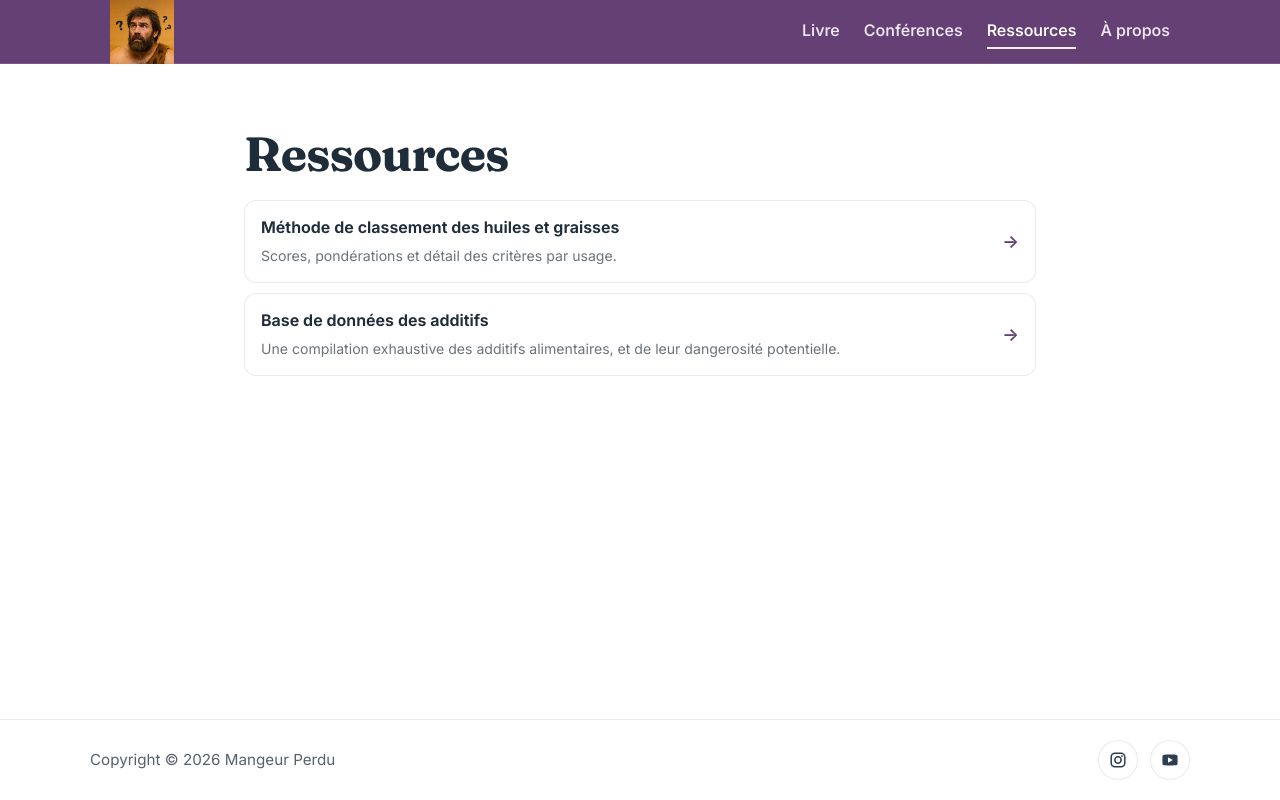
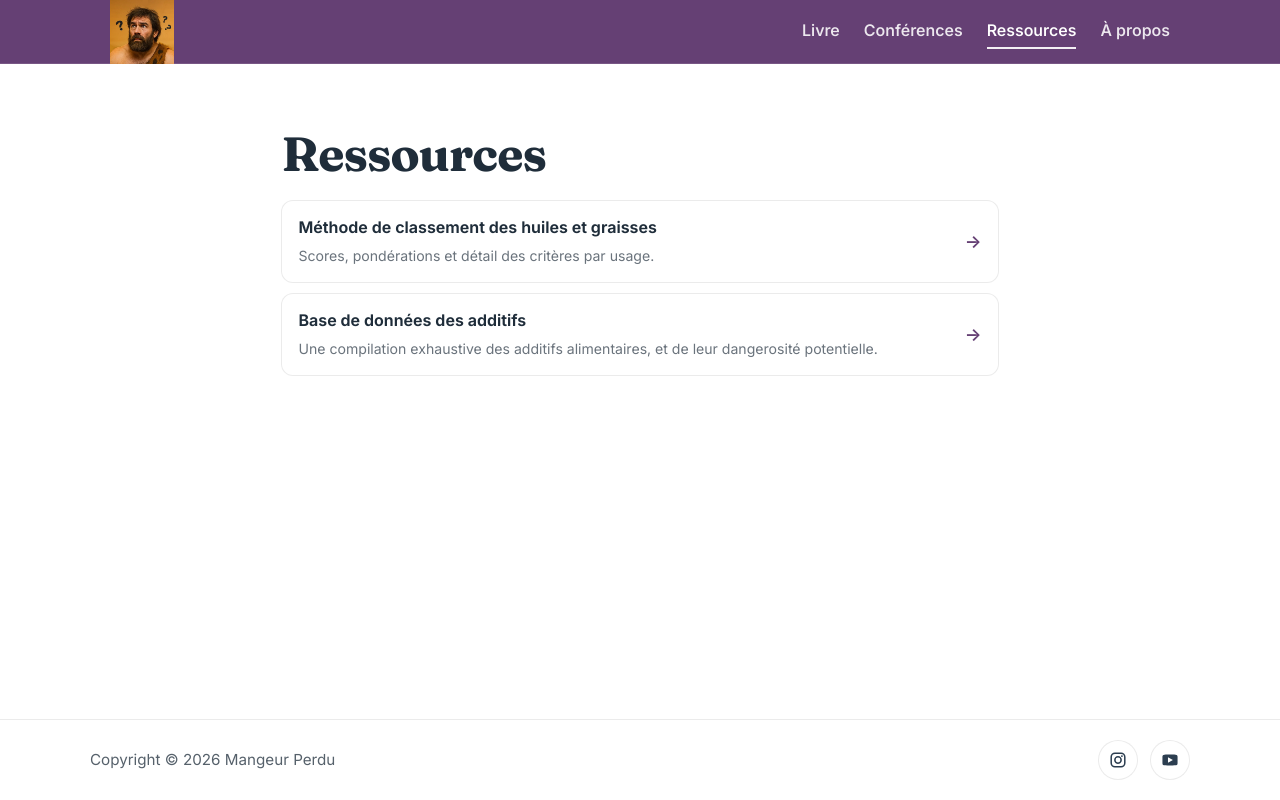
Before and after one commit to vinch/mangeurperdu, a SvelteKit app: page /resources in a window 1280 px wide. Built offline with nearby package versions, Linux system fonts and the light colour scheme.

Commit message:
Alignement CSS

```diff
--- a/src/routes/(resources)/+layout.svelte
+++ b/src/routes/(resources)/+layout.svelte
@@ -14,7 +14,8 @@
 
   .resource-main {
     background: #fff;
-    max-width: var(--mp-content-max, 52rem);
+    /* Même colonne de lecture que les pages `.page mp-prose` (À propos, Conférences). */
+    max-width: 75ch;
     margin: 0 auto;
     /* Même écart sous le header que `.page` (ex. À propos) : padding-top 4rem */
     padding: 4rem var(--mp-shell-pad-x, 1.25rem) 3rem;
--- a/src/routes/(resources)/resources/+page.svelte
+++ b/src/routes/(resources)/resources/+page.svelte
@@ -6,7 +6,7 @@
   />
 </svelte:head>
 
-<div>
+<div class="resources">
   <h1>Ressources</h1>
 
   <ul class="list">
```
